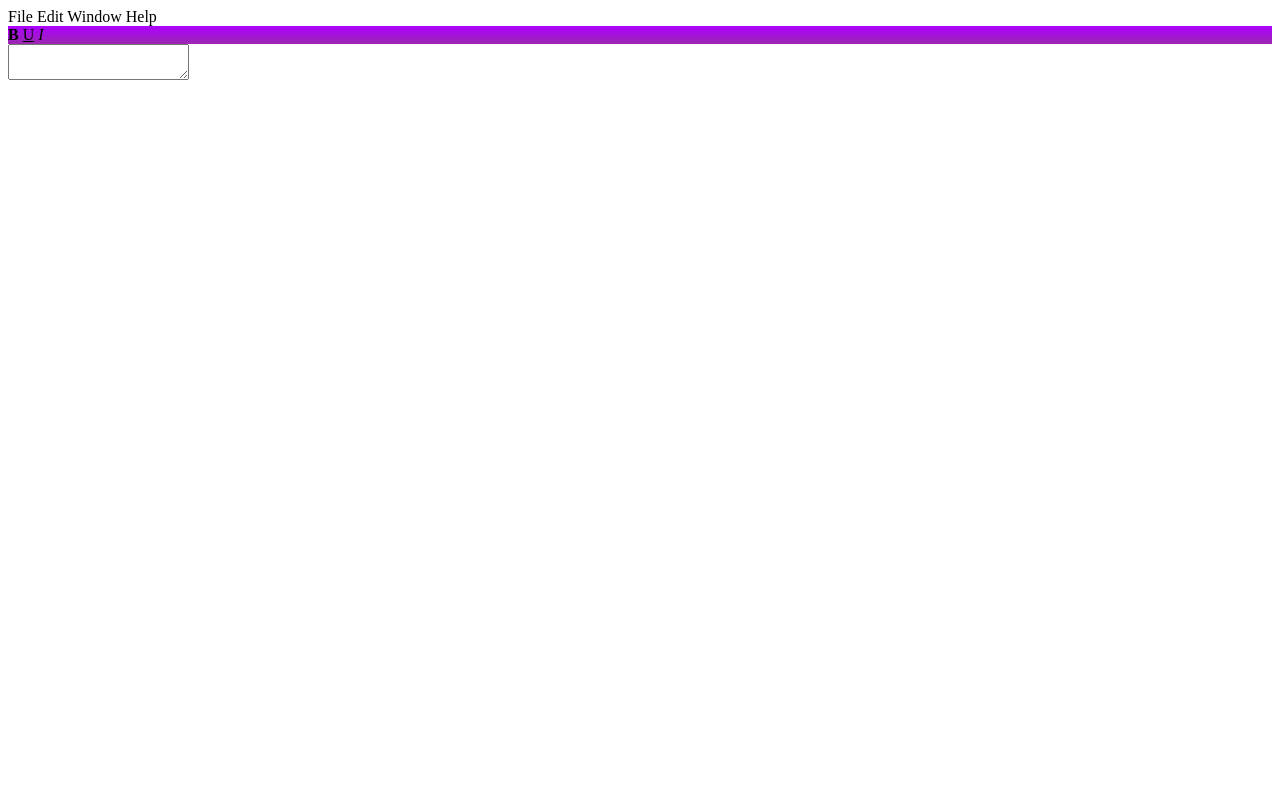
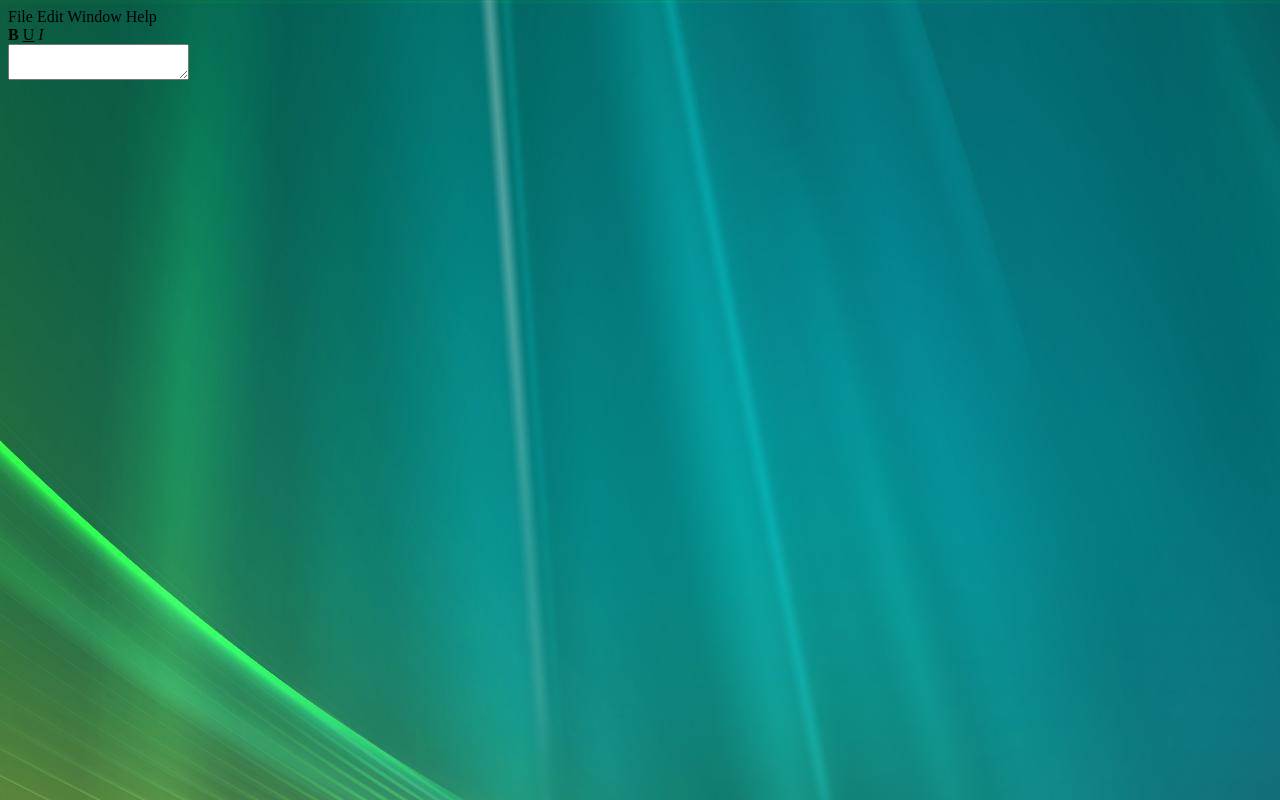
Before and after one commit to faidet/faidet.github.io, a plain HTML site: page index.html in a window 1280 px wide. Drawn offline with Linux system fonts and the light colour scheme.

Commit message:
Update styles.css

```diff
--- a/css/styles.css
+++ b/css/styles.css
@@ -1,4 +1,4 @@
-.Toolbar
+body
 {
-	background: linear-gradient(to top, #9C27B0, #AA00FF);
+	background: url(../65f414d07a9f1f664312ae2c6e319f95.jpg);
 }
```
